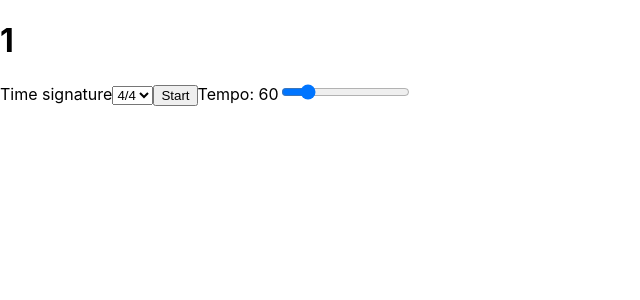
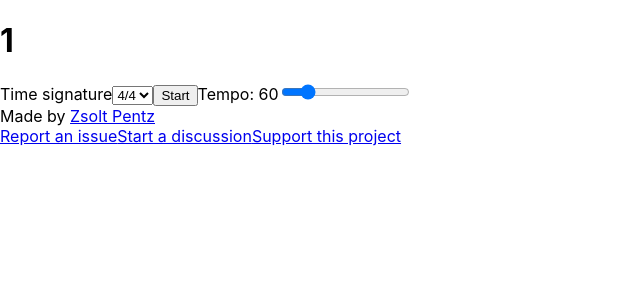
Before and after one commit to pentzzsolt/very-good-metronome, a React (Create React App) app: page / in a window 1280 px wide. Shown: the top 300 px of the page, without its empty margins (0-640 px from the left). Built offline with nearby package versions, Linux system fonts and the light colour scheme.

Commit message:
Add footer

```diff
--- a/src/App.tsx
+++ b/src/App.tsx
@@ -1,5 +1,6 @@
 import React from 'react';
 import './App.css';
+import { Footer } from './components';
 
 type Props = {};
 
@@ -53,7 +54,7 @@ class App extends React.Component<Props, State> {
 
   public readonly render = (): JSX.Element => {
     return (
-      <div>
+      <>
         <h1>{this.state.count}</h1>
         <label htmlFor="timeSignature">Time signature</label>
         <select onChange={this.handleTimeSignatureChange} value={this.state.timeSignature} id="timeSignature">
@@ -64,7 +65,8 @@ class App extends React.Component<Props, State> {
         <button onClick={this.handleClick}>{this.state.playing ? "Stop" : "Start"}</button>
         <label htmlFor="tempo">Tempo: {this.state.tempo}</label>
         <input id="tempo" type="range" min="30" max="200" onChange={this.handleChange} value={this.state.tempo} step="1"></input>
-      </div>
+        <Footer />
+      </>
     );
   };
 
--- /dev/null
+++ b/src/components/Footer/Footer.tsx
@@ -0,0 +1,10 @@
+export const Footer = (): JSX.Element => (
+  <footer>
+    Made by <a href="https://pentzzsolt.github.io/">Zsolt Pentz</a>
+    <nav>
+      <a href="https://github.com/pentzzsolt/very-good-metronome/issues">Report an issue</a>
+      <a href="https://github.com/pentzzsolt/very-good-metronome/discussions">Start a discussion</a>
+      <a href="https://www.buymeacoffee.com/pentzzsolt">Support this project</a>
+    </nav>
+  </footer>
+);
--- a/src/components/index.ts
+++ b/src/components/index.ts
@@ -1,4 +1,5 @@
 import { Counter } from "./Counter/Counter";
+import { Footer } from "./Footer/Footer";
 import { Switch } from "./Switch/Switch";
 
-export { Counter, Switch };
+export { Counter, Footer, Switch };
```
